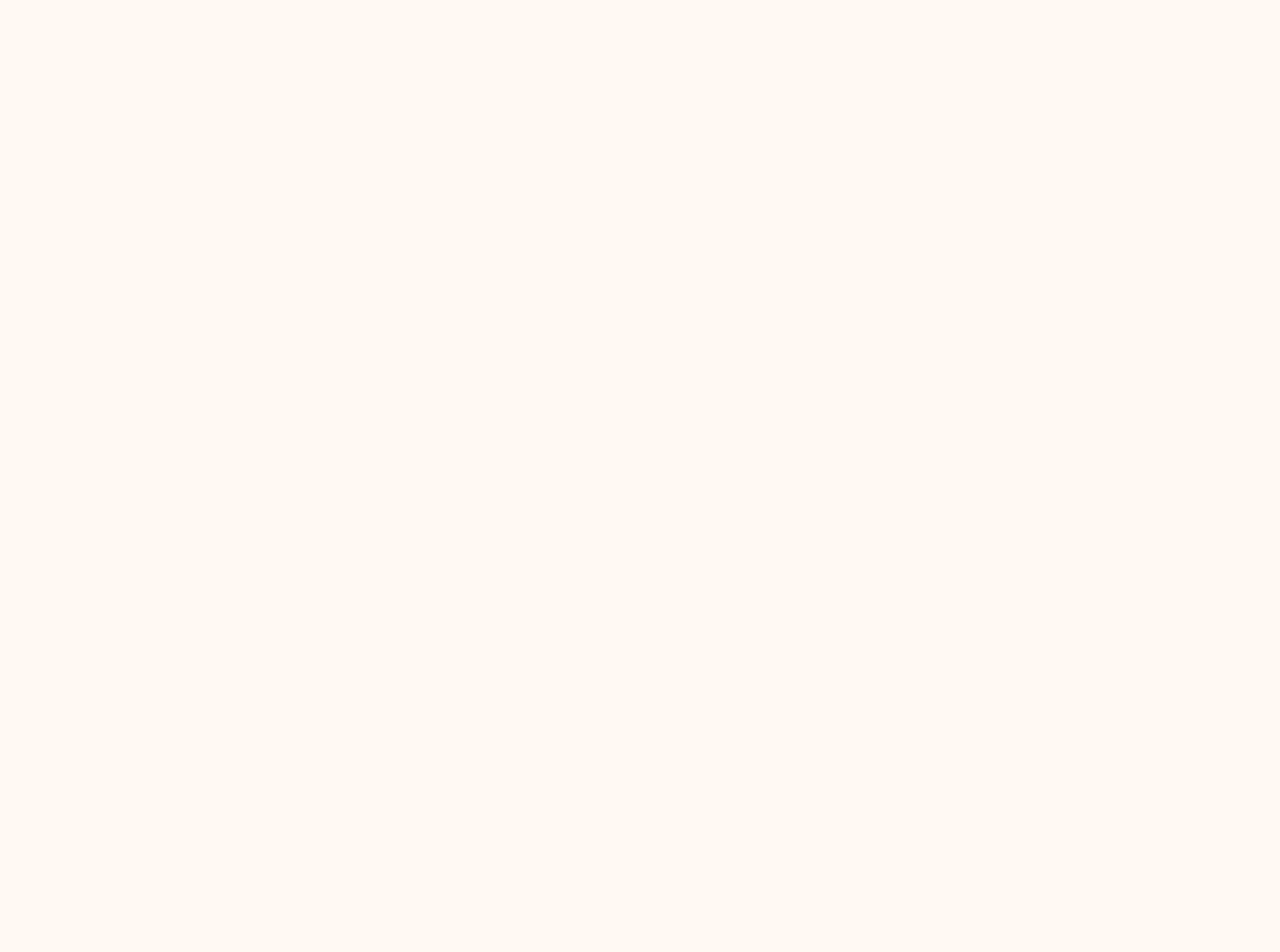
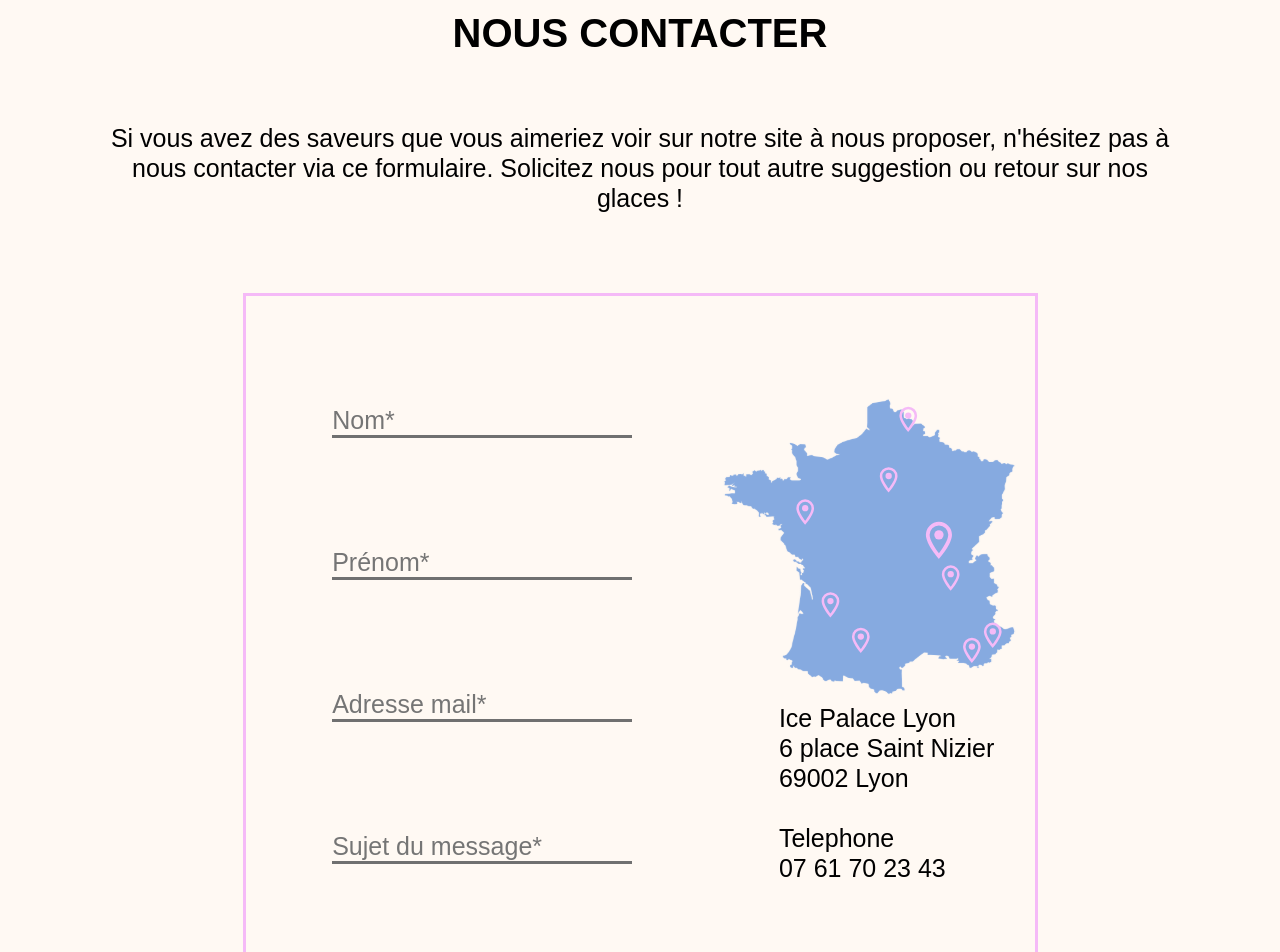
Before and after one commit to Boyadjie/ice_palace, a React (Create React App) app: page /contact in a window 1280 px wide. Shown: the part 300-1252 px from the top of the page. Before the commit the page ends 800 px from the top, so only its background shows below. Built offline with nearby package versions, Linux system fonts and the light colour scheme.

Commit message:
about & contact pages

```diff
--- a/src/pages/About.js
+++ b/src/pages/About.js
@@ -1,11 +1,29 @@
 import React from 'react';
 import Header from "../components/Header";
+import Footer from '../components/Footer';
+
 
 const About = () => {
   return (
     <div className='about'>
       <Header />
 
+      <div className='containerAbout'>
+        <h1>Qui sommes nous ?</h1>
+        <p className='paraAbout'>Ice Palace est une agence de vente en ligne de glaces, proposant des produits originaux élégants et attirants.</p>
+        <div className='contenu'>
+          <div className='CTop'>
+            <img className='imgAbout' src="img/rainbow/about.jpg" alt="" />
+            <p className="rightPara">Bienvenue sur notre site de ventes de glaces en ligne, Ice palace !<br/>
+Toutes nos glaces sont réalisées artisanalement. Nous proposons une large gamme de saveurs de glaces classiques mais nous proposons aussi une sélection de glace que vous ne verrez nul pars ailleurs. Ice palace s’engage à utiliser les meilleurs produits pour la composition de ses glaces. Laissez-vous tenter par notre savoir-faire et la qualité de nos crèmes glacées.
+Et si vous ne parvenez pas à choisir parmi toutes nos crèmes glacées vous avez la possibilité de laisser le hasard décider pour vous grâce à nos glaces mystères composées d’un colorant noir naturel.</p>
+          </div>
+          <button className='btn'>Commander maintenant</button>
+        </div>
+      </div>
+
+
+      <Footer />
     </div>
   );
 };
--- a/src/pages/Contact.js
+++ b/src/pages/Contact.js
@@ -1,11 +1,36 @@
 import React from 'react';
 import Header from "../components/Header";
+import Footer from '../components/Footer';
 
 const Contact = () => {
   return (
     <div className='contact'>
       <Header />
 
+
+      <div className='containerContact'>
+        <h1>NOUS CONTACTER</h1>
+        <p className='paraContact'>Si vous avez des saveurs que vous aimeriez voir sur notre site à nous proposer, n'hésitez pas à nous contacter via ce formulaire. Solicitez nous pour tout autre suggestion ou retour sur nos glaces !</p>
+
+        <form className='form'>
+          <div className='leftForm'>
+            <input className='input' placeholder="Nom*" type="text" name="name" />
+            <input className='input'placeholder="Prénom*"type="text" name="firstname" />
+            <input className='input' type="email" placeholder='Adresse mail*' name="email" />
+            <input className='input'type="text"name="sujet" placeholder='Sujet du message*'/>
+            <textarea className='input' placeholder='Message*'></textarea>
+            <input className='btn' type="submit" value="Envoyer" />
+          </div>
+
+          <div className='rightForm'>
+            <img className='map' src="img/rainbow/map.svg" alt="CARTE DE LA FRANCE" />
+            <p className='formAdress'>Ice Palace Lyon<br/>6 place Saint Nizier<div/>69002 Lyon<br/><br/>Telephone<br/>07 61 70 23 43</p>
+          </div>
+        </form>
+      </div>
+
+
+      <Footer />
     </div>
   );
 };
--- a/src/styles/index.scss
+++ b/src/styles/index.scss
@@ -13,3 +13,5 @@
 // pages --
 @import './pages/home.scss';
 @import './pages/iceCream.scss';
+@import './pages/contact.scss';
+@import './pages/about.scss';
--- /dev/null
+++ b/src/styles/pages/_about.scss
@@ -0,0 +1,45 @@
+.containerAbout{
+    display: flex;
+    flex-direction: column;
+    margin-top: 80px;
+    align-items: center;
+}
+
+h1{
+    font-weight: bold;
+    font-size: 40px;
+    margin-bottom: 70px;
+}
+
+.paraAbout{
+    font-size: 25px;
+    margin-bottom: 80px;
+}
+
+.contenu{
+    width: 80%;
+    height: 1000px;
+    border: solid 3px #F5BAF7;
+    margin-bottom: 70px;
+    padding: 80px;
+    display: flex;
+    flex-direction: column;
+    align-items: center;
+    justify-content: space-around;
+}
+.CTop{
+    display: flex;
+}
+.imgAbout{
+    width: 50%;
+    padding: 100px 30px 100px ;
+    border-right: solid 3px black;
+}
+.rightPara{
+    display: flex;
+    justify-content: center;
+    align-items: center;
+    text-align: center;
+    padding-left: 30px;
+    font-size: 20px;
+}
--- /dev/null
+++ b/src/styles/pages/_contact.scss
@@ -0,0 +1,65 @@
+
+
+textarea{
+    resize: none;
+    height: 200px;
+    margin-bottom: 70px;
+}
+
+.containerContact{
+    text-align: center;
+    margin: 110px;
+    display: flex;
+    flex-direction: column;
+    align-items: center;
+}
+
+h1{
+    font-weight: bold;
+    font-size: 40px;
+    margin-bottom: 70px;
+}
+
+.paraContact{
+    font-size: 25px;
+    margin-bottom: 80px;
+}
+
+.form{
+    display: flex;
+    width: 75%;
+    height: 1200px;
+    border: solid 3px $color-6;
+}
+.leftForm{
+    width: 60%;
+    display: flex;
+    flex-direction: column;
+    align-items: center;
+}
+.rightForm{
+    display: flex;
+    flex-direction: column;
+    justify-content: start;
+    margin-top: 100px;
+
+}
+.input{
+    border: none;
+    background: transparent;
+    width: 300px;
+    margin-top: 110px;
+    font-size: 25px;
+    border-bottom: solid 3px #707070;
+
+}
+
+.map{
+    width: 300px;
+}
+
+.formAdress{
+    font-size: 25px;
+    text-align: start;
+    padding-left: 60px;
+}
```
Also changed, not shown: public/img/rainbow/about.jpg (added), public/img/rainbow/map.svg (added).
